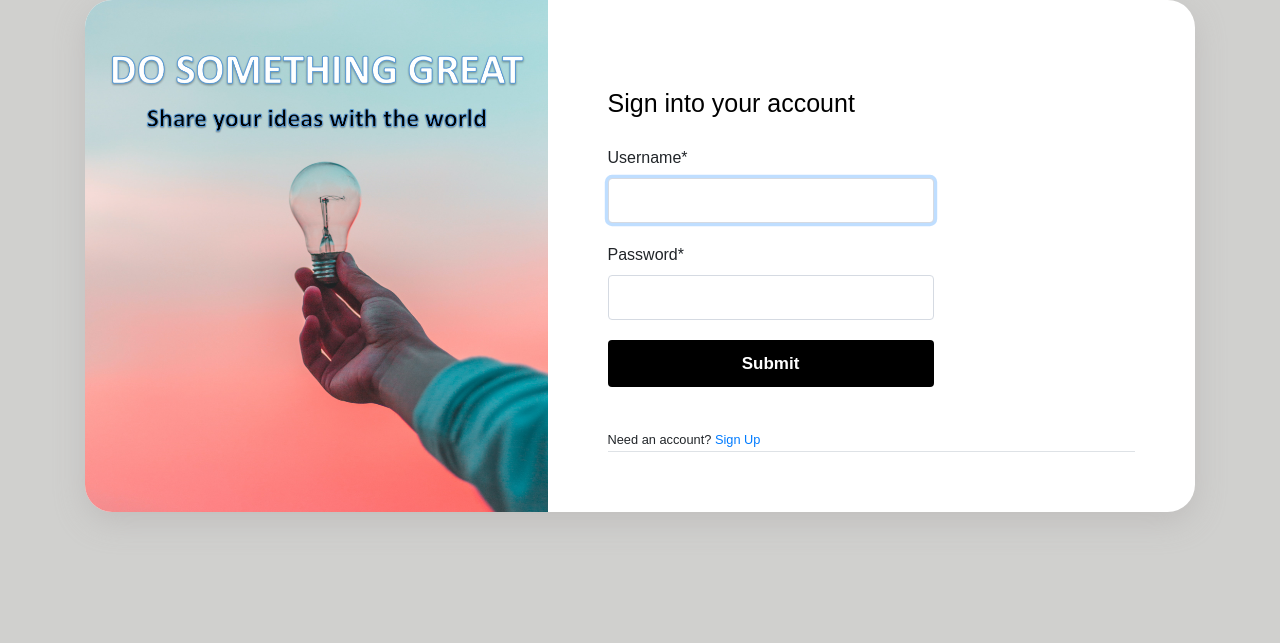
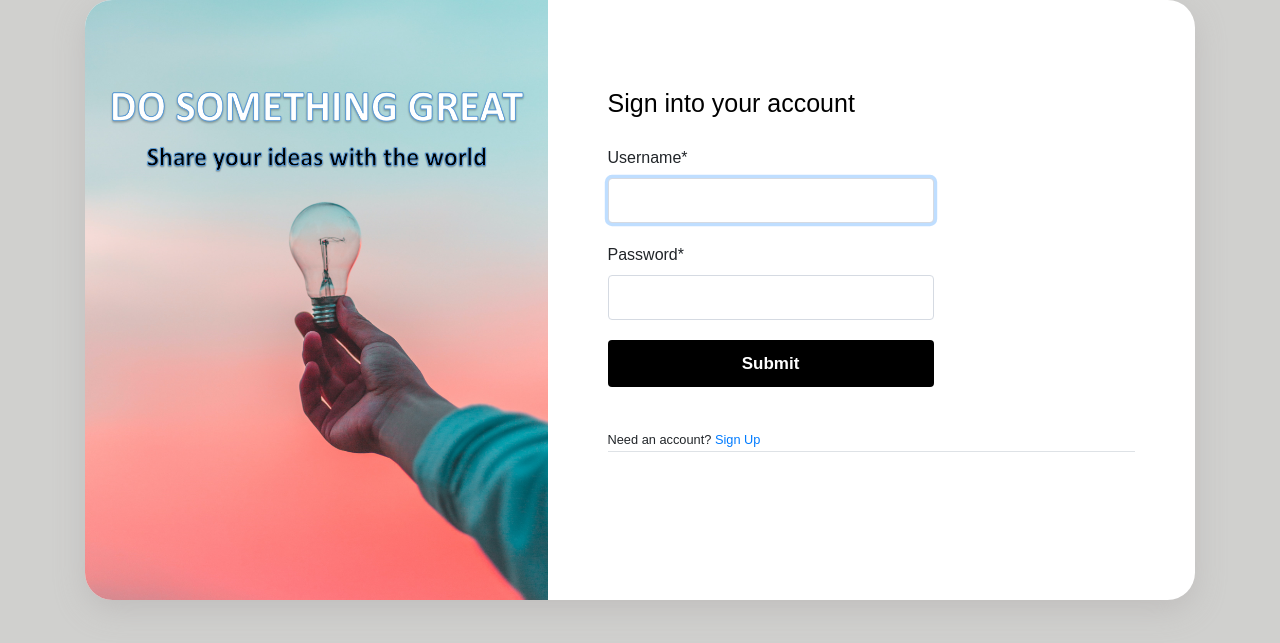
Before and after one commit to Bushra-Mulla/blogy, a Django app: page /logIn/ in a window 1280 px wide. Shown: the part 56-699 px from the top of the page. Run offline with Django 3.2, Linux system fonts and the light colour scheme; some libraries are stand-ins or nearby versions.

Commit message:
edit login.css

```diff
--- a/blog/static/login.css
+++ b/blog/static/login.css
@@ -1,3 +1,31 @@
+.custom-scrollbar-js,
+.custom-scrollbar-css {
+  height: 200px;
+}
+
+
+/* Custom Scrollbar using CSS */
+.custom-scrollbar-css {
+  overflow-y: scroll;
+}
+
+/* scrollbar width */
+.custom-scrollbar-css::-webkit-scrollbar {
+  width: 5px;
+}
+
+/* scrollbar track */
+.custom-scrollbar-css::-webkit-scrollbar-track {
+  background: #eee;
+}
+
+/* scrollbar handle */
+.custom-scrollbar-css::-webkit-scrollbar-thumb {
+  border-radius: 1rem;
+  background-color: #00d2ff;
+  background-image: linear-gradient(to top, #00d2ff 0%, #3a7bd5 100%);
+}
+
 body {
     font-family: "Karla", sans-serif;
     background-color: #d0d0ce;
@@ -18,9 +46,12 @@ body {
       position: absolute;
       width: 100%;
       height: 100%;
-      -o-object-fit: cover;
-         object-fit: cover; }
+      -o-object-fit:fill;
+         object-fit: fill; }
     .login-card .card-body {
+      height: 600px;
+      overflow: auto;
+      /* background-color: red; */
       padding: 85px 60px 60px; }
       @media (max-width: 422px) {
         .login-card .card-body {
```
